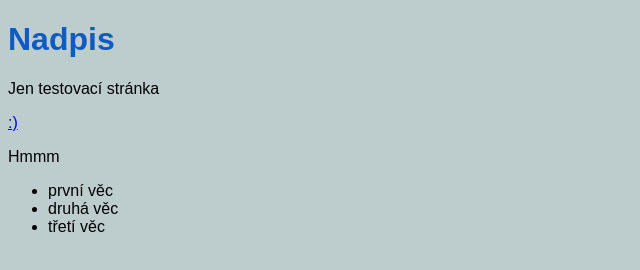
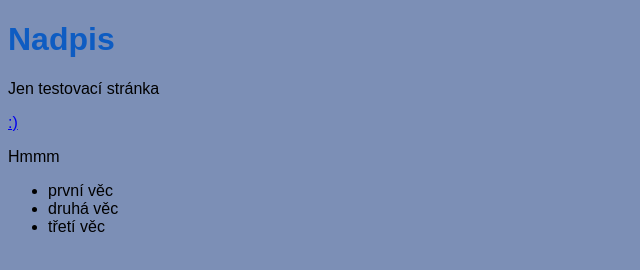
Before and after one commit to cocainemaniac/cocainemaniac.github.io, a plain HTML site: page index.html in a window 1280 px wide. Shown: the whole page, without its empty margins (0-640 px from the left). Drawn offline with Linux system fonts and the light colour scheme.

Commit message:
Update index.html

```diff
--- a/index.html
+++ b/index.html
@@ -4,7 +4,7 @@
   <meta charset="utf-8">
   <title>Testovací stránka</title>
   <style>
-  body { background: #bdcccc; font-family: sans-serif; }
+  body { background: #7c8fb6; font-family: sans-serif; }
   h1 { color: #0e5cc2; }
   </style>
 
```
